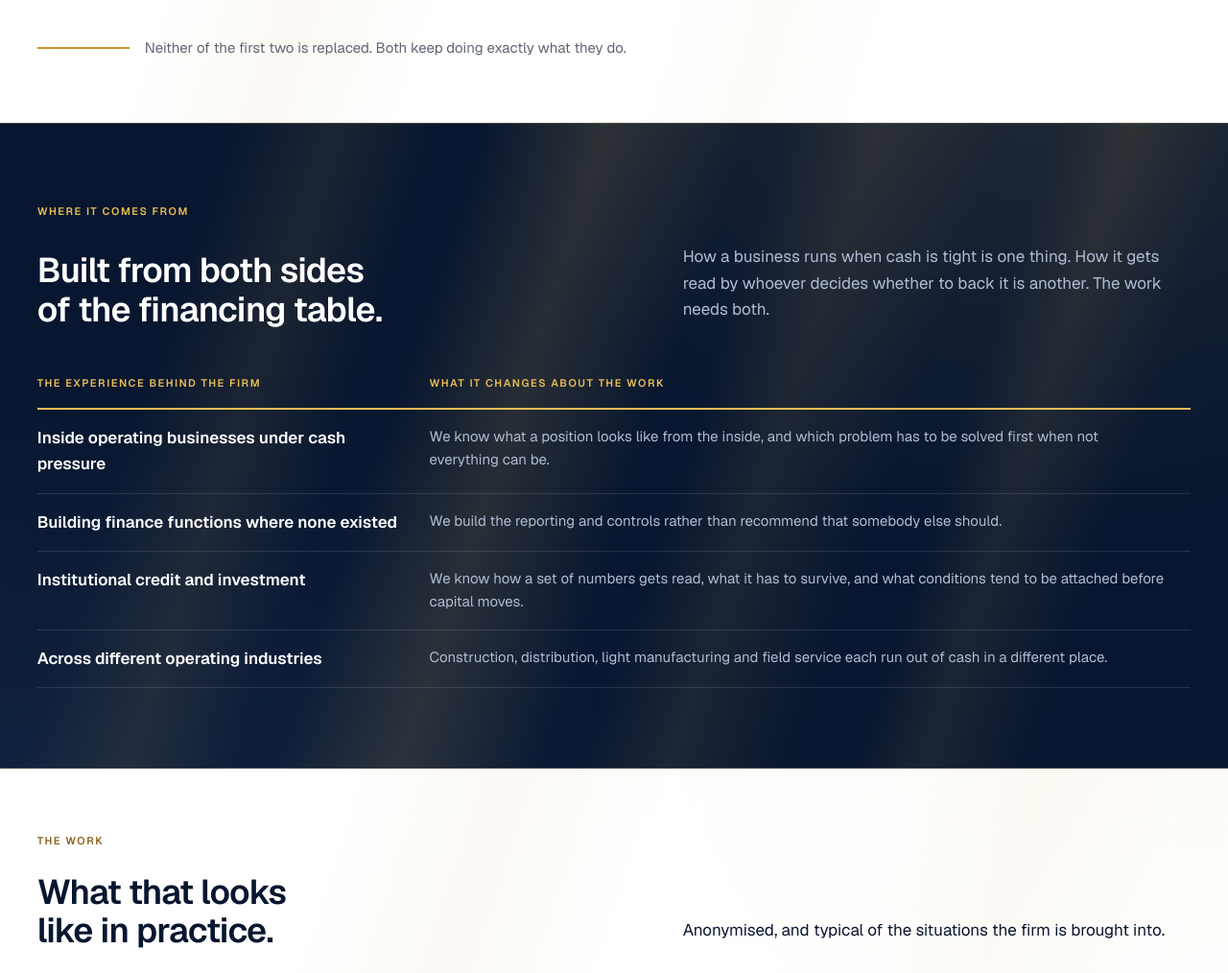
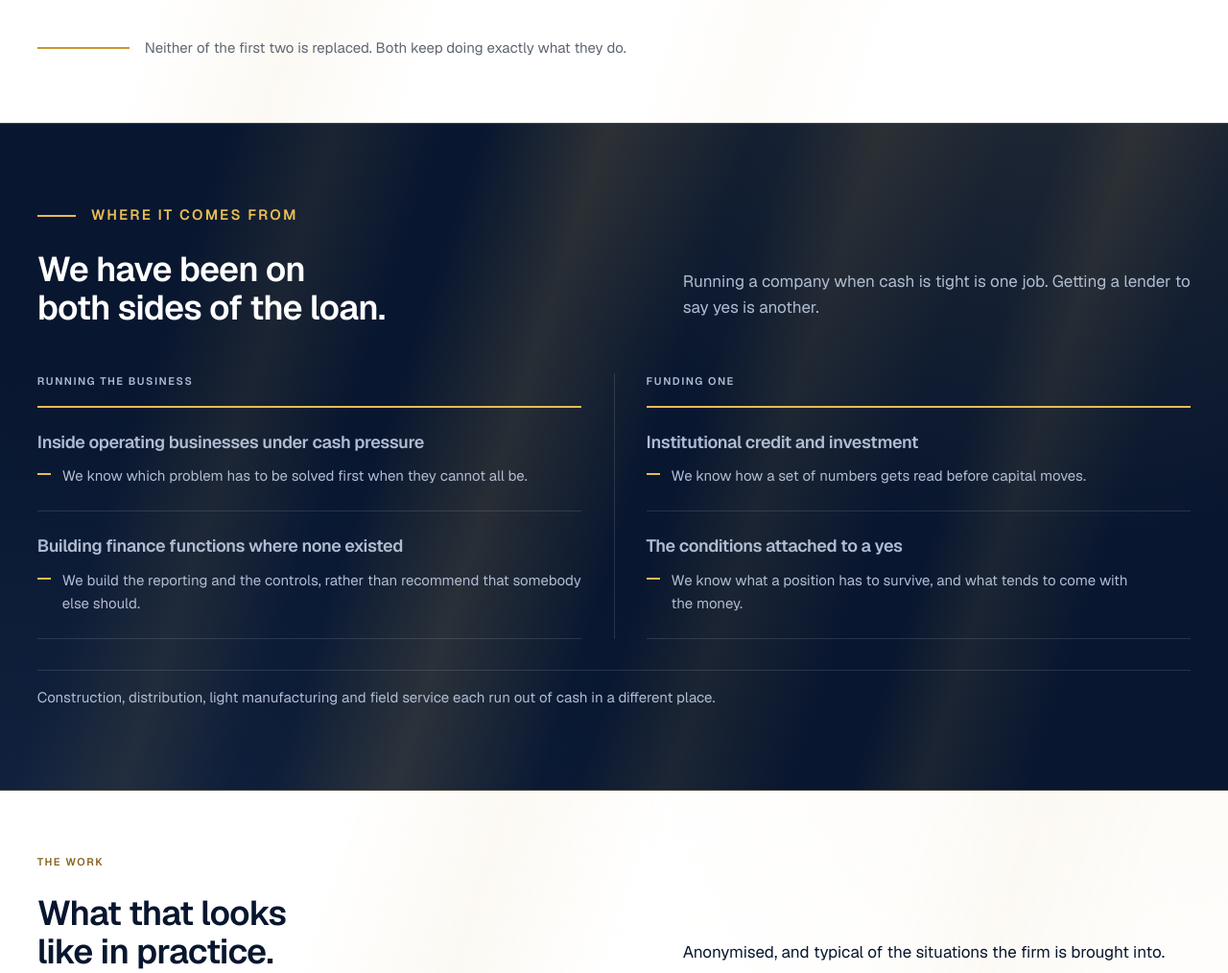
Before and after one commit to AFgroup360/website, a PHP site: page /who-we-are.html in a window 1280 px wide. Shown: the part 1082-2096 px from the top of the page at 96% size. Run offline with PHP 8.4, Linux system fonts and the light colour scheme.

Commit message:
Rewrite Where it comes from as two sides, and polish the audience cards
The heading says the thing in plain words and the section is now built as
two columns, one for running a business and one for funding one, so the
layout carries the point the old sentence had to spell out. The third
sentence of the lede goes with it. The industries line moves to a closing
note under both columns.

On the home page the symptom cards get gold centred titles to match the
questions band, the band heading loses its lede, and the two audience
cards read in one line per row so both sides line up.

Co-Authored-By: Claude Opus 5 <noreply@anthropic.com>
Claude-Session: https://claude.ai/code/session_014HeX2eCQpZKdnhGt1WQaZM

```diff
--- a/css/main.css
+++ b/css/main.css
@@ -663,40 +663,66 @@
   gap: var(--grid-gap); margin-top: var(--space-7);
 }
 .signal {
-  padding: clamp(1.25rem, 0.9rem + 1vw, 1.75rem);
-  border: 1px solid rgb(232 188 85 / 0.4);
-  background: rgb(232 188 85 / 0.05);
+  display: flex; flex-direction: column; justify-content: center;
+  text-align: center;
+  padding: clamp(1.5rem, 1.1rem + 1.2vw, 2rem) clamp(1.25rem, 0.9rem + 1vw, 1.75rem);
+  border: 1px solid rgb(232 188 85 / 0.45);
+  background: rgb(232 188 85 / 0.045);
   transition: border-color 180ms ease, background-color 180ms ease;
 }
-.signal:hover { border-color: rgb(232 188 85 / 0.75); background: rgb(232 188 85 / 0.09); }
+.signal:hover { border-color: rgb(232 188 85 / 0.8); background: rgb(232 188 85 / 0.09); }
 .signal__what {
   font-size: var(--text-h4); font-weight: 600; line-height: 1.3;
-  letter-spacing: var(--track-tight); color: var(--white);
+  letter-spacing: var(--track-tight); color: var(--accent-on-dark);
 }
-.signal__how { margin-top: var(--space-3); font-size: var(--text-sm); color: var(--navy-100); }
+.signal__how {
+  margin-top: var(--space-3); font-size: var(--text-sm); color: var(--navy-100);
+  max-width: 32ch; margin-inline: auto;
+}
 @media (max-width: 900px) { .signals { grid-template-columns: repeat(2, minmax(0, 1fr)); } }
 @media (max-width: 560px) { .signals { grid-template-columns: 1fr; } }
 
 /* --- Ledger. A plain comparison table, ruled not boxed. ------------------ */
-.ledger { width: 100%; border-collapse: collapse; text-align: left; }
-.ledger caption { text-align: left; font-size: var(--text-sm); color: var(--text-muted); padding-bottom: var(--space-4); }
-.ledger th, .ledger td { padding: var(--space-4) var(--space-5) var(--space-4) 0; vertical-align: top; border-bottom: 1px solid var(--rule); font-size: var(--text-sm); }
-.ledger thead th { border-bottom: 2px solid var(--accent); font-size: var(--text-overline); font-weight: 600; letter-spacing: var(--track-overline); text-transform: uppercase; color: var(--accent-text); }
-.ledger tbody th { font-weight: 600; color: var(--text-strong); font-size: var(--text-body); width: 34%; }
-.ledger td { color: var(--text-muted); }
-@media (max-width: 700px) {
-  .ledger, .ledger tbody, .ledger tr, .ledger th, .ledger td { display: block; width: auto; }
-  .ledger thead { position: absolute; width: 1px; height: 1px; overflow: hidden; clip-path: inset(50%); }
-  .ledger tr { border-top: 2px solid var(--accent); padding-block: var(--space-4); }
-  .ledger th, .ledger td { border-bottom: 0; padding: 0 0 var(--space-2); }
+/* --- Origins. Two columns, one for each side of the financing table. ---- */
+.origins {
+  display: grid; grid-template-columns: repeat(2, minmax(0, 1fr));
+  gap: var(--grid-gap) clamp(2rem, 1rem + 4vw, 4.5rem);
+  margin-top: var(--space-7);
 }
-/* The table also runs inside a navy band. */
-.band .ledger thead th { border-bottom-color: var(--accent-on-dark); color: var(--accent-on-dark); }
-.band .ledger th, .band .ledger td { border-bottom-color: var(--rule-dark-soft); }
-.band .ledger tbody th { color: var(--white); }
-.band .ledger td { color: var(--text-inverse-muted); }
-.band .ledger caption { color: var(--text-inverse-muted); }
-@media (max-width: 700px) { .band .ledger tr { border-top-color: var(--accent-on-dark); } }
+.origins__col + .origins__col { position: relative; }
+.origins__col + .origins__col::before {
+  content: ""; position: absolute; top: 0; bottom: 0;
+  left: calc(clamp(2rem, 1rem + 4vw, 4.5rem) / -2);
+  width: 1px; background: var(--rule-dark-soft);
+}
+.origins__side {
+  padding-bottom: var(--space-4); border-bottom: 2px solid var(--accent-on-dark);
+  font-size: var(--text-overline); font-weight: 600;
+  letter-spacing: var(--track-overline); text-transform: uppercase;
+  color: var(--accent-on-dark);
+}
+.origin { padding-block: var(--space-5); border-bottom: 1px solid var(--rule-dark-soft); }
+.origin__what {
+  font-size: var(--text-h4); font-weight: 600; line-height: 1.3;
+  letter-spacing: var(--track-tight); color: var(--white);
+}
+.origin__then {
+  display: flex; gap: var(--space-3); margin-top: var(--space-3);
+  font-size: var(--text-sm); color: var(--navy-100);
+}
+.origin__then::before {
+  content: ""; flex: none; width: 14px; height: 2px; margin-top: 0.6em;
+  background: var(--accent-on-dark);
+}
+.origins__note {
+  margin-top: var(--space-6); padding-top: var(--space-4);
+  border-top: 1px solid var(--rule-dark-soft);
+  font-size: var(--text-sm); color: var(--text-inverse-muted);
+}
+@media (max-width: 760px) {
+  .origins { grid-template-columns: 1fr; gap: var(--space-7); }
+  .origins__col + .origins__col::before { display: none; }
+}
 
 /* The one line under a diagram, on either ground. */
 .band .layers__flow { color: var(--text-inverse-muted); }
@@ -1135,8 +1161,8 @@ button:focus-visible {
 }
 .side__rows { margin-top: var(--space-5); }
 .side__rows > div {
-  display: grid; grid-template-columns: minmax(0, 5fr) minmax(0, 7fr);
-  gap: var(--space-3) var(--space-5);
+  display: grid; grid-template-columns: minmax(0, 4fr) minmax(0, 7fr);
+  gap: var(--space-3) var(--space-5); align-items: baseline;
   padding-block: var(--space-4); border-top: 1px solid var(--rule);
 }
 .side__rows dt { font-size: var(--text-sm); color: var(--text-muted); }
--- a/who-we-are.html
+++ b/who-we-are.html
@@ -134,38 +134,41 @@
 <section class="band rays">
   <div class="container">
     <div class="section-head section-head--split">
-      <span class="overline">Where it comes from</span>
-      <h2>Built from both sides of the financing table.</h2>
-      <p class="lede">How a business runs when cash is tight is one thing. How it gets
-        read by whoever decides whether to back it is another. The work needs both.</p>
+      <span class="overline overline--lead">Where it comes from</span>
+      <h2>We have been on both sides of the loan.</h2>
+      <p class="lede">Running a company when cash is tight is one job. Getting a lender
+        to say yes is another.</p>
     </div>
-    <table class="ledger">
-      <thead>
-        <tr><th scope="col">The experience behind the firm</th><th scope="col">What it changes about the work</th></tr>
-      </thead>
-      <tbody>
-        <tr>
-          <th scope="row">Inside operating businesses under cash pressure</th>
-          <td>We know what a position looks like from the inside, and which problem has
-            to be solved first when not everything can be.</td>
-        </tr>
-        <tr>
-          <th scope="row">Building finance functions where none existed</th>
-          <td>We build the reporting and controls rather than recommend that somebody
-            else should.</td>
-        </tr>
-        <tr>
-          <th scope="row">Institutional credit and investment</th>
-          <td>We know how a set of numbers gets read, what it has to survive, and what
-            conditions tend to be attached before capital moves.</td>
-        </tr>
-        <tr>
-          <th scope="row">Across different operating industries</th>
-          <td>Construction, distribution, light manufacturing and field service each
-            run out of cash in a different place.</td>
-        </tr>
-      </tbody>
-    </table>
+    <div class="origins">
+      <div class="origins__col">
+        <p class="origins__side">Running the business</p>
+        <div class="origin">
+          <p class="origin__what">Inside operating businesses under cash pressure</p>
+          <p class="origin__then">We know which problem has to be solved first when they
+            cannot all be.</p>
+        </div>
+        <div class="origin">
+          <p class="origin__what">Building finance functions where none existed</p>
+          <p class="origin__then">We build the reporting and the controls, rather than
+            recommend that somebody else should.</p>
+        </div>
+      </div>
+      <div class="origins__col">
+        <p class="origins__side">Funding one</p>
+        <div class="origin">
+          <p class="origin__what">Institutional credit and investment</p>
+          <p class="origin__then">We know how a set of numbers gets read before capital
+            moves.</p>
+        </div>
+        <div class="origin">
+          <p class="origin__what">The conditions attached to a yes</p>
+          <p class="origin__then">We know what a position has to survive, and what tends
+            to come with the money.</p>
+        </div>
+      </div>
+    </div>
+    <p class="origins__note">Construction, distribution, light manufacturing and field
+      service each run out of cash in a different place.</p>
   </div>
 </section>
 
```
Also changed, not shown: index.html (+6 -8 lines), tools/pages/index.html (+6 -8 lines), tools/pages/who-we-are.html (+34 -31 lines).
